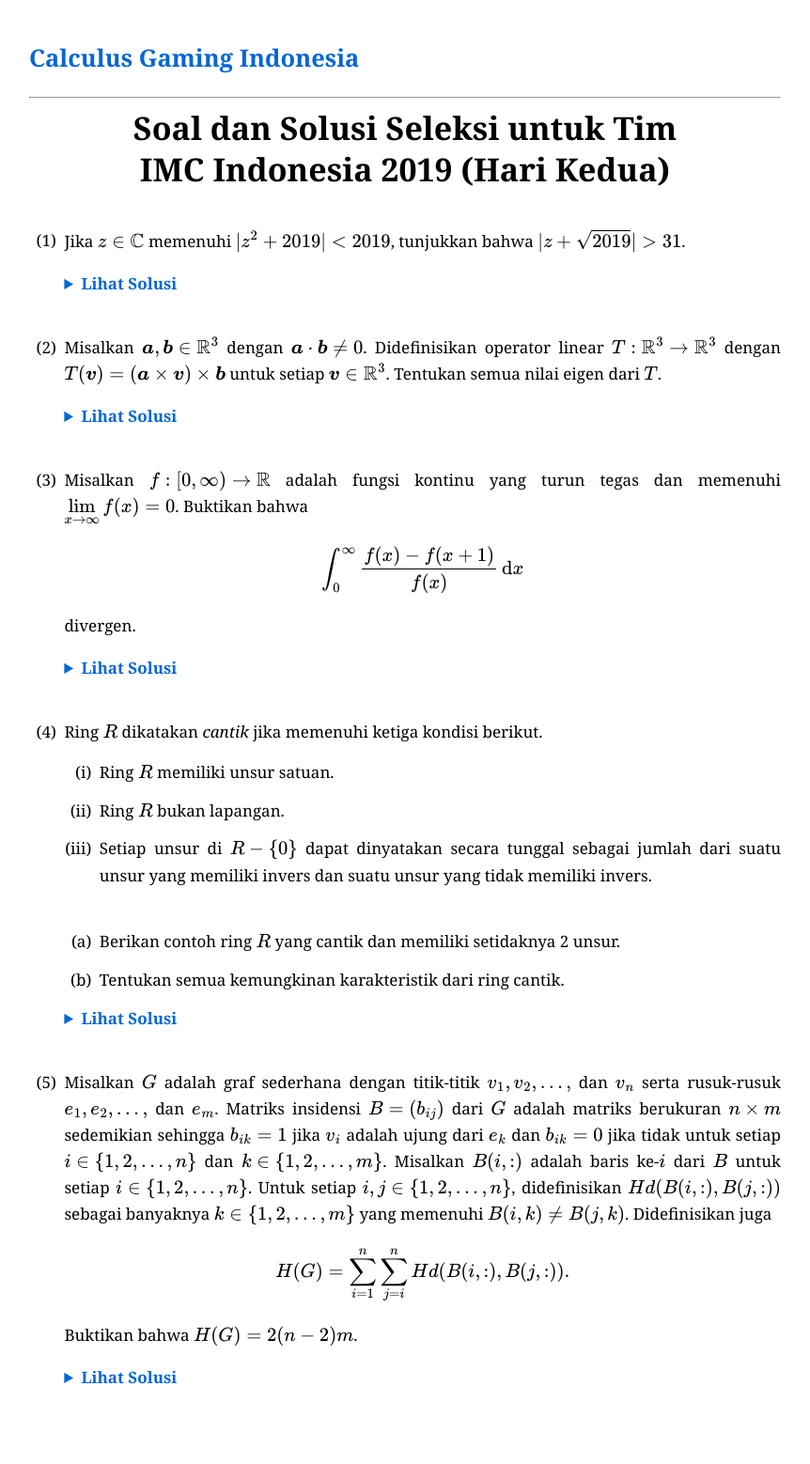
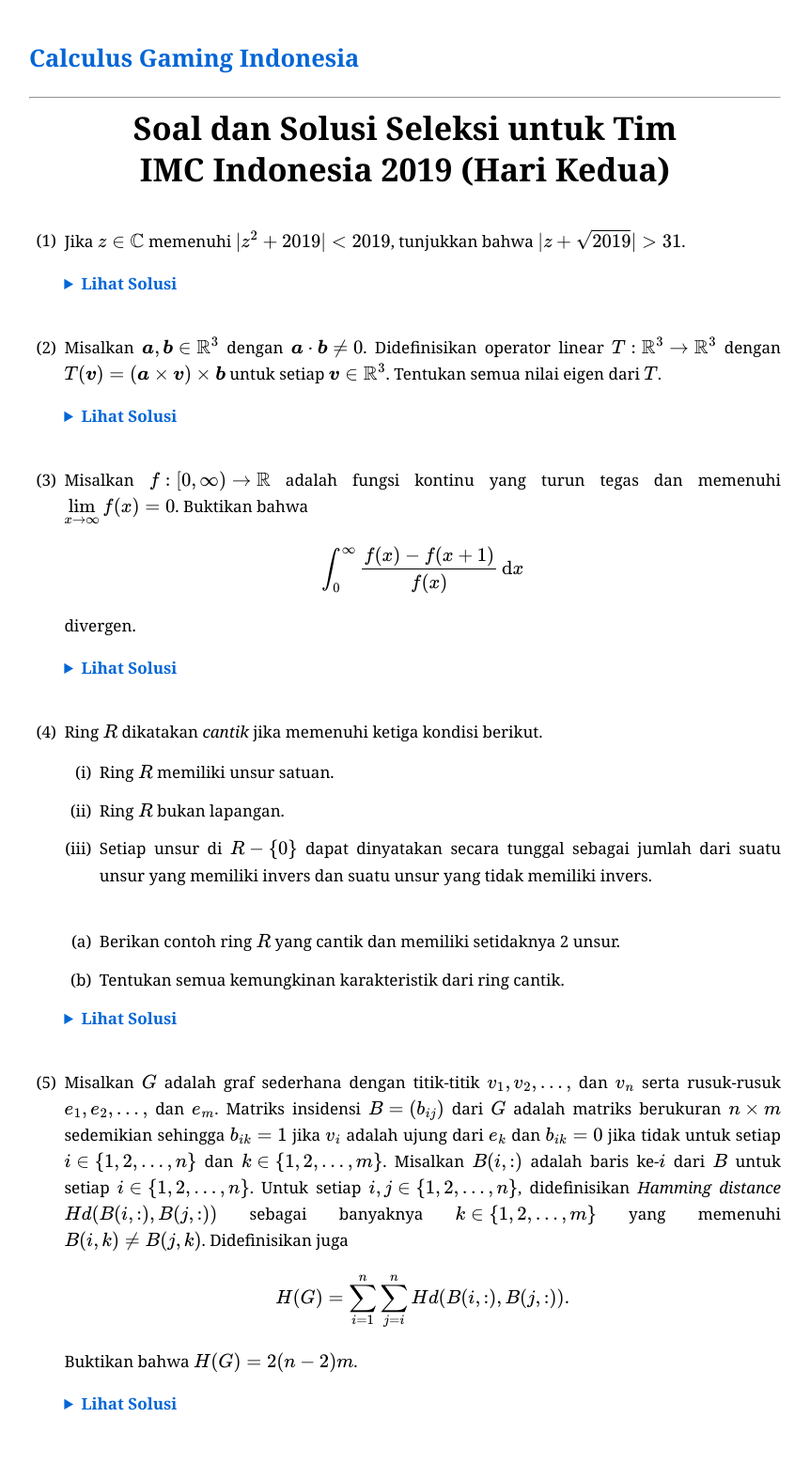
Before and after one commit to calculusgamingindonesia/calculusgamingindonesia.github.io, a Jekyll site: the page built from _posts/2026-07-02-sel-tim-imc-indo-19-2.md, in a window 1280 px wide. Shown: the whole page at 94% size, without its empty margins (209-1071 px from the left). Built offline with Jekyll 4.4.1, drawn with Linux system fonts in a browser that asks for light colours; some web fonts are replaced; before the commit the page ends 1530 px from its top, so only the background shows below that.

Commit message:
Update 2026-07-02-sel-tim-imc-indo-19-2.md

```diff
--- a/_posts/2026-07-02-sel-tim-imc-indo-19-2.md
+++ b/_posts/2026-07-02-sel-tim-imc-indo-19-2.md
@@ -43,7 +43,7 @@
    Solusi diserahkan kepada pembaca sebagai latihan.
    </div></details>
 
-5. Misalkan $G$ adalah graf sederhana dengan titik-titik $v_1, v_2, \dots,$ dan $v_n$ serta rusuk-rusuk $e_1, e_2, \dots,$ dan $e_m$. Matriks insidensi $B=(b_{ij})$ dari $G$ adalah matriks berukuran $n\times m$ sedemikian sehingga $b_{ik}=1$ jika $v_i$ adalah ujung dari $e_k$ dan $b_{ik}=0$ jika tidak untuk setiap $i\in\set{1, 2, \dots, n}$ dan $k\in\set{1, 2, \dots, m}$. Misalkan $B(i, :)$ adalah baris ke-$i$ dari $B$ untuk setiap $i\in\set{1, 2, \dots, n}$. Untuk setiap $i, j\in\set{1, 2, \dots, n}$, didefinisikan $Hd(B(i, :), B(j, :))$ sebagai banyaknya $k\in\set{1, 2, \dots, m}$ yang memenuhi $B(i, k)\neq B(j, k)$. Didefinisikan juga
+5. Misalkan $G$ adalah graf sederhana dengan titik-titik $v_1, v_2, \dots,$ dan $v_n$ serta rusuk-rusuk $e_1, e_2, \dots,$ dan $e_m$. Matriks insidensi $B=(b_{ij})$ dari $G$ adalah matriks berukuran $n\times m$ sedemikian sehingga $b_{ik}=1$ jika $v_i$ adalah ujung dari $e_k$ dan $b_{ik}=0$ jika tidak untuk setiap $i\in\set{1, 2, \dots, n}$ dan $k\in\set{1, 2, \dots, m}$. Misalkan $B(i, :)$ adalah baris ke-$i$ dari $B$ untuk setiap $i\in\set{1, 2, \dots, n}$. Untuk setiap $i, j\in\set{1, 2, \dots, n}$, didefinisikan *Hamming distance* $Hd(B(i, :), B(j, :))$ sebagai banyaknya $k\in\set{1, 2, \dots, m}$ yang memenuhi $B(i, k)\neq B(j, k)$. Didefinisikan juga
 
    $$H(G)=\sum_{i=1}^n\sum_{j=i}^nHd(B(i, :), B(j, :)).$$
 
```
